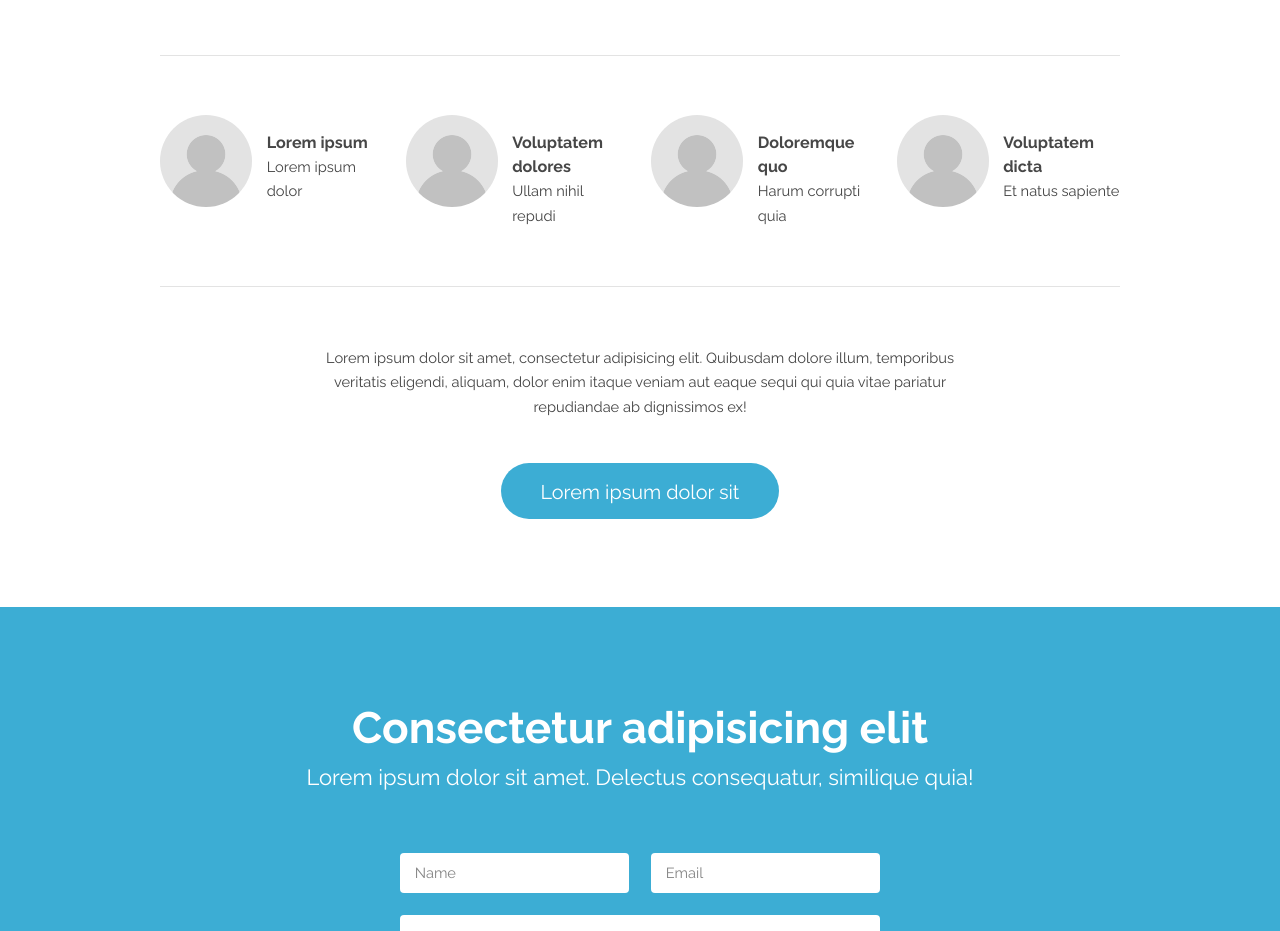
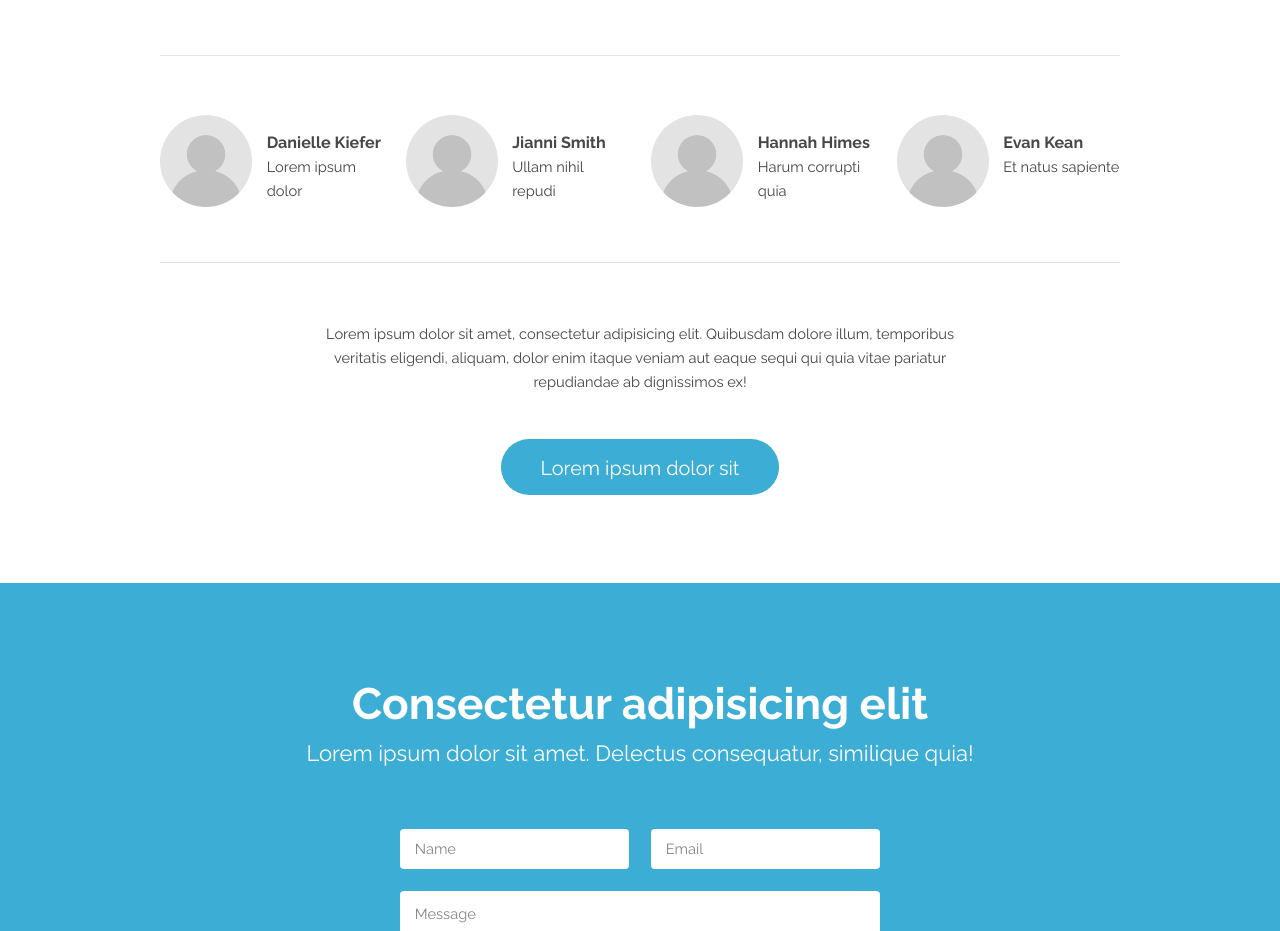
Before and after one commit to wellducation/wellducation.github.io, a plain HTML site: page index.html in a window 1280 px wide. Shown: the part 1562-2493 px from the top of the page. Drawn offline with Linux system fonts and the light colour scheme.

Commit message:
Update index.html

```diff
--- a/index.html
+++ b/index.html
@@ -92,22 +92,22 @@
 						<div class="row">
 							<section class="3u 6u(medium) 12u$(xsmall) profile">
 								<img src="images/profile_placeholder.gif" alt="" />
-								<h4>Lorem ipsum</h4>
+								<h4>Danielle Kiefer</h4>
 								<p>Lorem ipsum dolor</p>
 							</section>
 							<section class="3u 6u$(medium) 12u$(xsmall) profile">
 								<img src="images/profile_placeholder.gif" alt="" />
-								<h4>Voluptatem dolores</h4>
+								<h4>Jianni Smith</h4>
 								<p>Ullam nihil repudi</p>
 							</section>
 							<section class="3u 6u(medium) 12u$(xsmall) profile">
 								<img src="images/profile_placeholder.gif" alt="" />
-								<h4>Doloremque quo</h4>
+								<h4>Hannah Himes</h4>
 								<p>Harum corrupti quia</p>
 							</section>
 							<section class="3u$ 6u$(medium) 12u$(xsmall) profile">
 								<img src="images/profile_placeholder.gif" alt="" />
-								<h4>Voluptatem dicta</h4>
+								<h4>Evan Kean</h4>
 								<p>Et natus sapiente</p>
 							</section>
 						</div>
```
